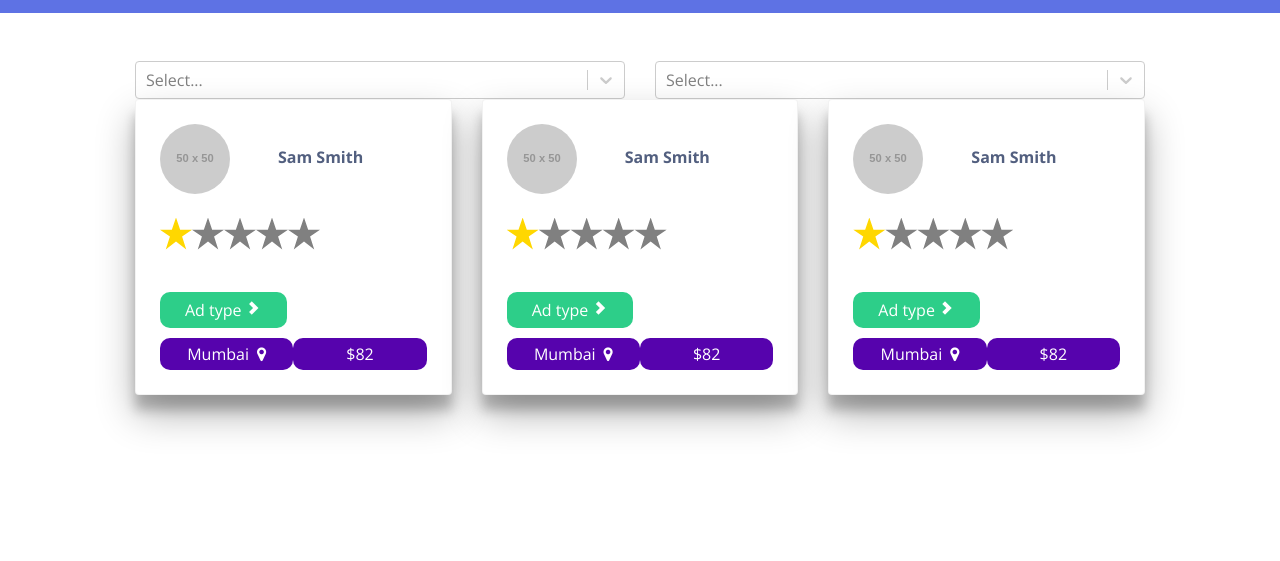
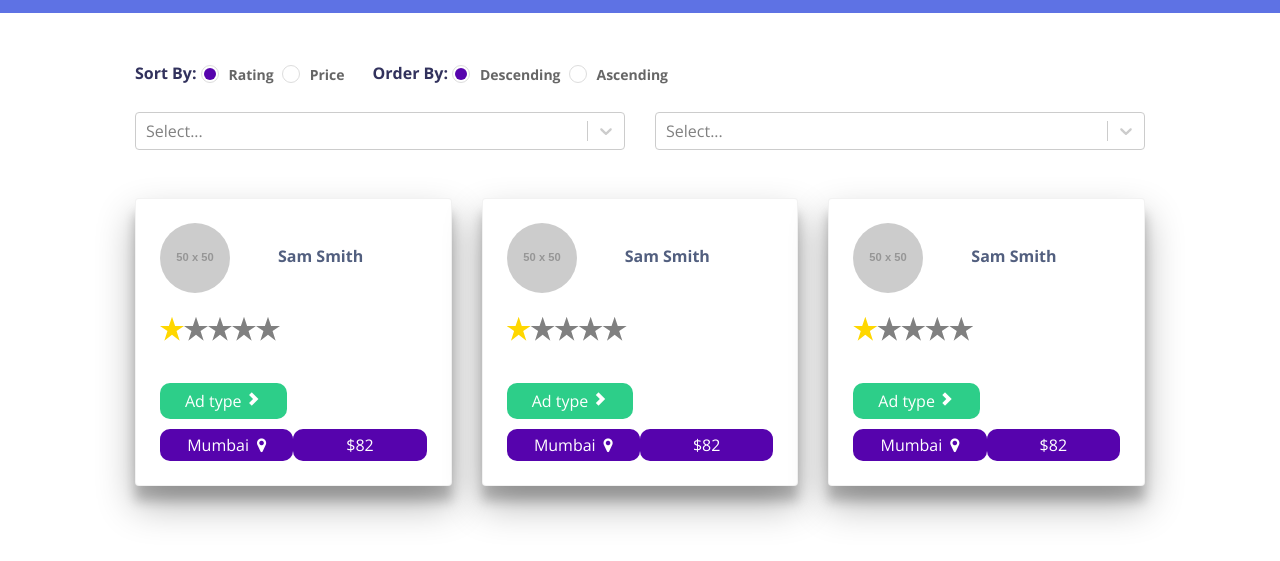
Before and after one commit to chingu-voyages/v9-bears-team-23, a React app: page /ads in a window 1280 px wide. Shown: the part 73-634 px from the top of the page. Built offline with nearby package versions, Linux system fonts and the light colour scheme; placeholder pictures from the web are drawn by us.

Commit message:
add filters

```diff
--- a/src/components/AdsList/AdsList.js
+++ b/src/components/AdsList/AdsList.js
@@ -2,6 +2,7 @@ import React from 'react'
 
 import AdCard from '../common/AdCard/AdCard'
 import SearchPanel from './SearchPanel';
+import AdFilters from '../common/AdFilters/AdFilters'
 
 // reactstrap components
 import {
@@ -14,6 +15,11 @@ import {
 export default function AdsList() {
   return (
     <Container className="container py-5">
+      <Row>
+        <Col sm="8">
+          <AdFilters />
+        </Col>
+      </Row>
       <Row>
         <Col sm="12">
           <SearchPanel />
--- a/src/components/AdsList/SearchPanel.js
+++ b/src/components/AdsList/SearchPanel.js
@@ -10,7 +10,7 @@ const options = [
 
 export default function SearchPanel() {
   return (
-    <Row>
+    <Row className="pt-2 pb-5">
       <Col md={6}>
         <Select
           options={options}
--- a/src/components/common/AdCard/AdCard.js
+++ b/src/components/common/AdCard/AdCard.js
@@ -5,12 +5,9 @@ import StarRating from '../StarRating/StarRating'
 // reactstrap components
 import {
   Card,
-  CardHeader,
   CardBody,
   CardImg,
   CardTitle,
-  CardText,
-  Button
 
 } from "reactstrap";
 import './style.scss'
--- /dev/null
+++ b/src/components/common/AdFilters/AdFilters.js
@@ -0,0 +1,47 @@
+import React, { useState } from 'react'
+
+// reactstrap components
+import {
+  Button,
+  FormGroup,
+  Form,
+  Input,
+  InputGroupAddon,
+  InputGroupText,
+  InputGroup
+} from "reactstrap";
+
+import './style.scss'
+
+export default function AdFilters() {
+  return (
+    <section className="filter-section d-flex flex-row align-items-center">
+      <section className="sort-by">
+        <form className="form-inline d-flex flex-row align-items-start">
+          <h6 className="filter">Sort By:</h6>
+          <p className="px-1">
+            <input type="radio" id="rating" name="radio-group" checked />
+            <label htmlFor="rating">Rating</label>
+          </p>
+          <p className="px-1">
+            <input type="radio" id="price" name="radio-group" />
+            <label htmlFor="price">Price</label>
+          </p>
+        </form>
+      </section>
+      <section className="order-by pl-4">
+        <form className="form-inline d-flex flex-row align-items-start">
+          <h6 className="filter">Order By:</h6>
+          <p className="px-1">
+            <input type="radio" id="desc" name="radio-group" checked />
+            <label htmlFor="desc">Descending</label>
+          </p>
+          <p className="px-1">
+            <input type="radio" id="asc" name="radio-group" />
+            <label htmlFor="asc">Ascending</label>
+          </p>
+        </form>
+      </section>
+    </section>
+  )
+}
--- /dev/null
+++ b/src/components/common/AdFilters/style.scss
@@ -0,0 +1,55 @@
+[type="radio"]:checked,
+[type="radio"]:not(:checked) {
+    position: absolute;
+    left: -9999px;
+}
+[type="radio"]:checked + label,
+[type="radio"]:not(:checked) + label
+{
+    position: relative;
+    padding-left: 28px;
+    cursor: pointer;
+    line-height: 20px;
+    display: inline-block;
+    color: #666;
+}
+[type="radio"]:checked + label:before,
+[type="radio"]:not(:checked) + label:before {
+    content: '';
+    position: absolute;
+    left: 0;
+    top: 0;
+    width: 18px;
+    height: 18px;
+    border: 1px solid #ddd;
+    border-radius: 100%;
+    background: #fff;
+}
+[type="radio"]:checked + label:after,
+[type="radio"]:not(:checked) + label:after {
+    content: '';
+    width: 12px;
+    height: 12px;
+    background: #5603ad;
+    position: absolute;
+    top: 3px;
+    left: 3px;
+    border-radius: 100%;
+    transition: all 0.2s ease;
+}
+[type="radio"]:not(:checked) + label:after {
+    opacity: 0;
+    transform: scale(0);
+}
+[type="radio"]:checked + label:after {
+    opacity: 1;
+    transform: scale(1);
+}
+
+label {
+  font-weight: bold;
+}
+
+.filter {
+  font-weight: bold;
+}
--- a/src/components/common/StarRating/style.scss
+++ b/src/components/common/StarRating/style.scss
@@ -6,8 +6,8 @@
 
 .star {
   cursor: pointer;
-  width: 2em;
-  height: 2em;
+  width: 1.5em;
+  height: 1.5em;
   background-color: grey;
   -webkit-clip-path: polygon(
     50% 0%,
```
